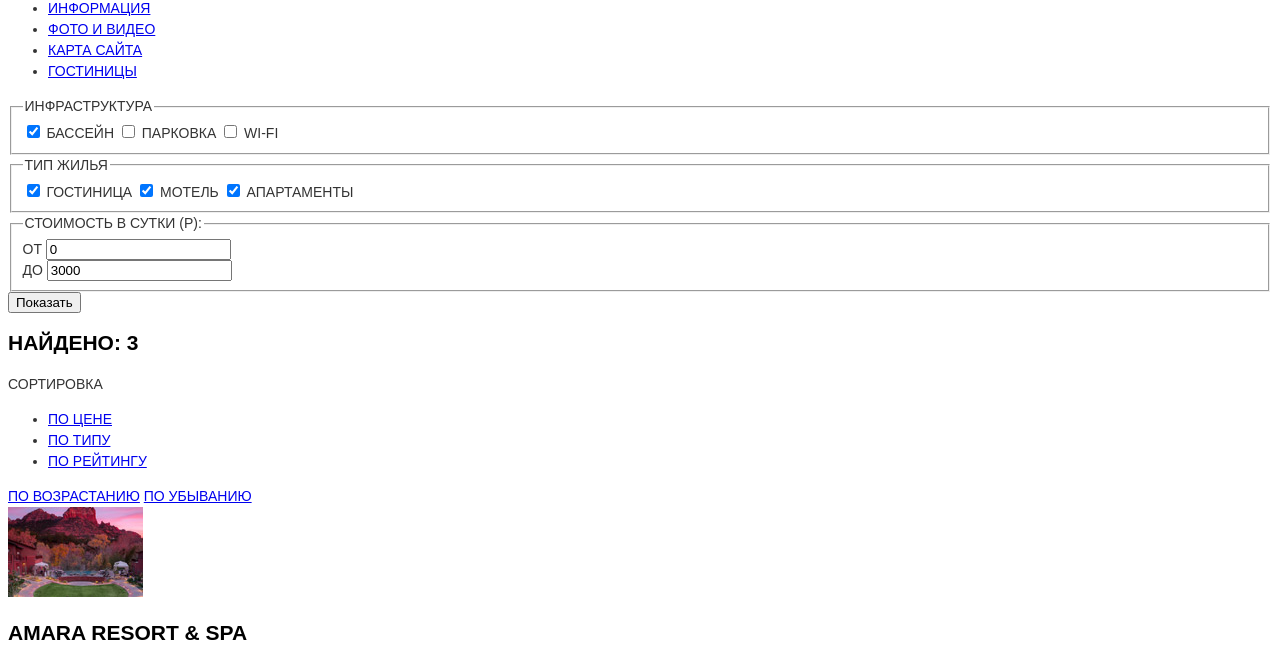
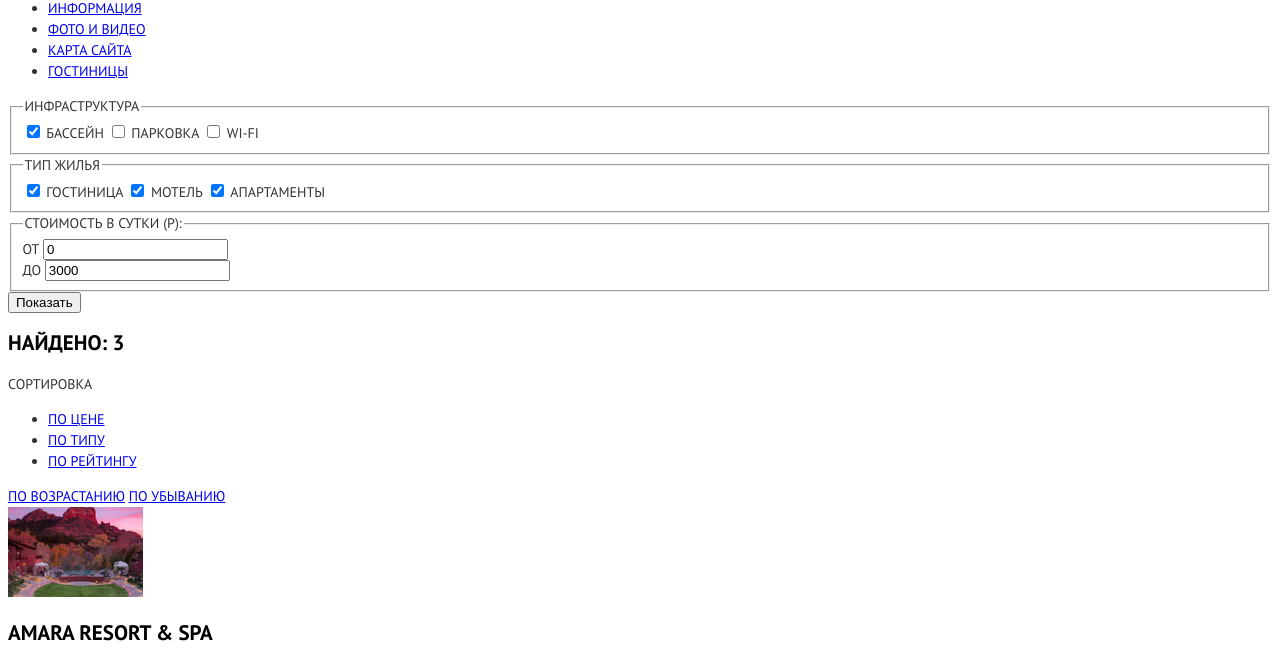
Before and after one commit to Va-leri/49320-sedona, a plain HTML site: page catalog.html in a window 1280 px wide. Shown: the part 100-761 px from the top of the page. Drawn offline with Linux system fonts and the light colour scheme.

Commit message:
Исправление замечаний 2

```diff
--- a/catalog.html
+++ b/catalog.html
@@ -4,6 +4,7 @@
 		<meta charset="utf-8">
 		<title>Седона</title>
 		<link href="css/style.css" rel="stylesheet">
+		<link href="https://fonts.googleapis.com/css?family=PT+Sans:400,700&subset=cyrillic,cyrillic-ext" rel="stylesheet">
 	</head>
 	<body>
 		<header class="page-header">
--- a/css/style.css
+++ b/css/style.css
@@ -1,7 +1,7 @@
 body {
 	font-size: 14px;
 	line-height: 21px;
-	font-family: "PT Sans", Arial, sans-serif;
+	font-family: "PT Sans", sans-serif;
 	text-transform: uppercase;
 	color: #333333;
 
@@ -14,7 +14,7 @@ h1 {
 h2 {
 	font-size: 21px;
 	line-height: 26px;
-	font-family: "PT Sans", Arial, sans-serif;
+	font-family: "PT Sans", sans-serif;
 	font-weight: bold;
 	text-transform: uppercase;
 	color: #000000;
```
Also changed, not shown: index.html (+2 -1 lines), img/devil's-bridge-cropped.jpg (deleted), img/devil's-bridge.jpg (renamed from img/devil's-bridge-full.jpg), img/sedona-city-cropped.jpg (deleted), img/sedona-city.jpg (renamed from img/sedona-city-full.jpg), img/welcome-shape.gif (renamed from img/welcome-shape1200.gif), img/welcome-shape768.gif (deleted), img/welcome.png (renamed from img/welcome1200.png), img/welcome768.png (deleted).
